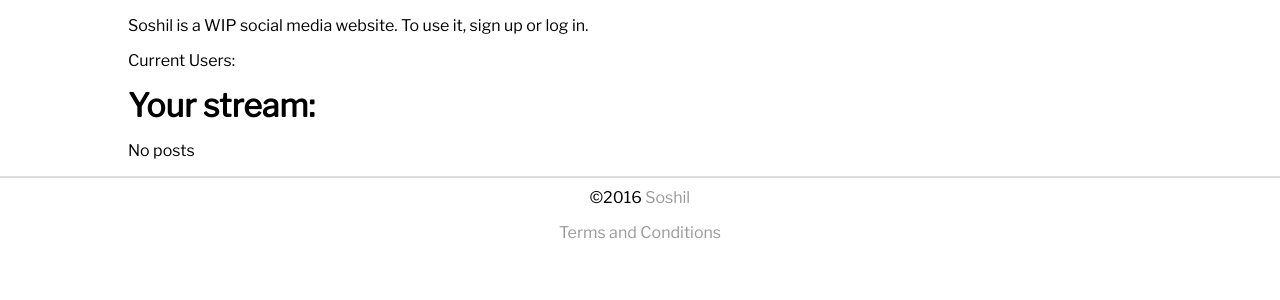
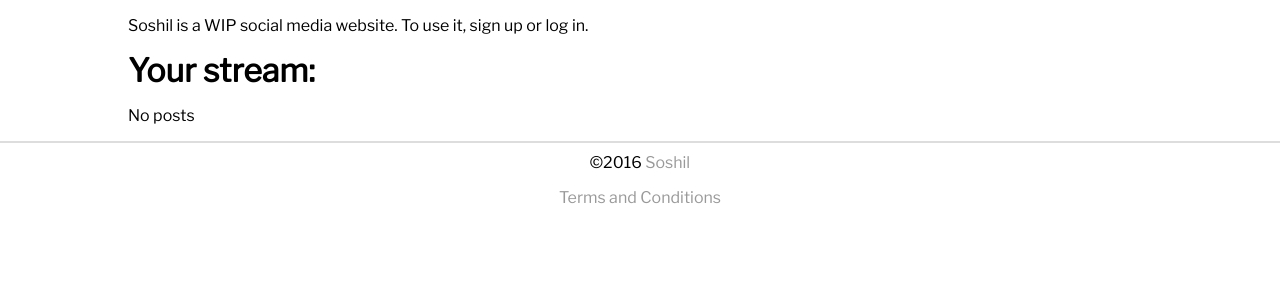
Before and after one commit to Hum4n01d/Soshil, a Python web app: template templates/index.html in a window 1280 px wide. Shown: the part 61-361 px from the top of the page. Run offline with Jinja, Linux system fonts and the light colour scheme; the template is opened without the code that fills it, so the values that code supplies are empty; some libraries are stand-ins or nearby versions.

Commit message:
Fixed index

```diff
--- a/templates/index.html
+++ b/templates/index.html
@@ -2,6 +2,5 @@
 
 {% block body %}
 <p>Soshil is a WIP social media website. To use it, sign up or log in.</p>
-<p>Current Users:</p>
 {{ super() }}
 {% endblock %}
```
